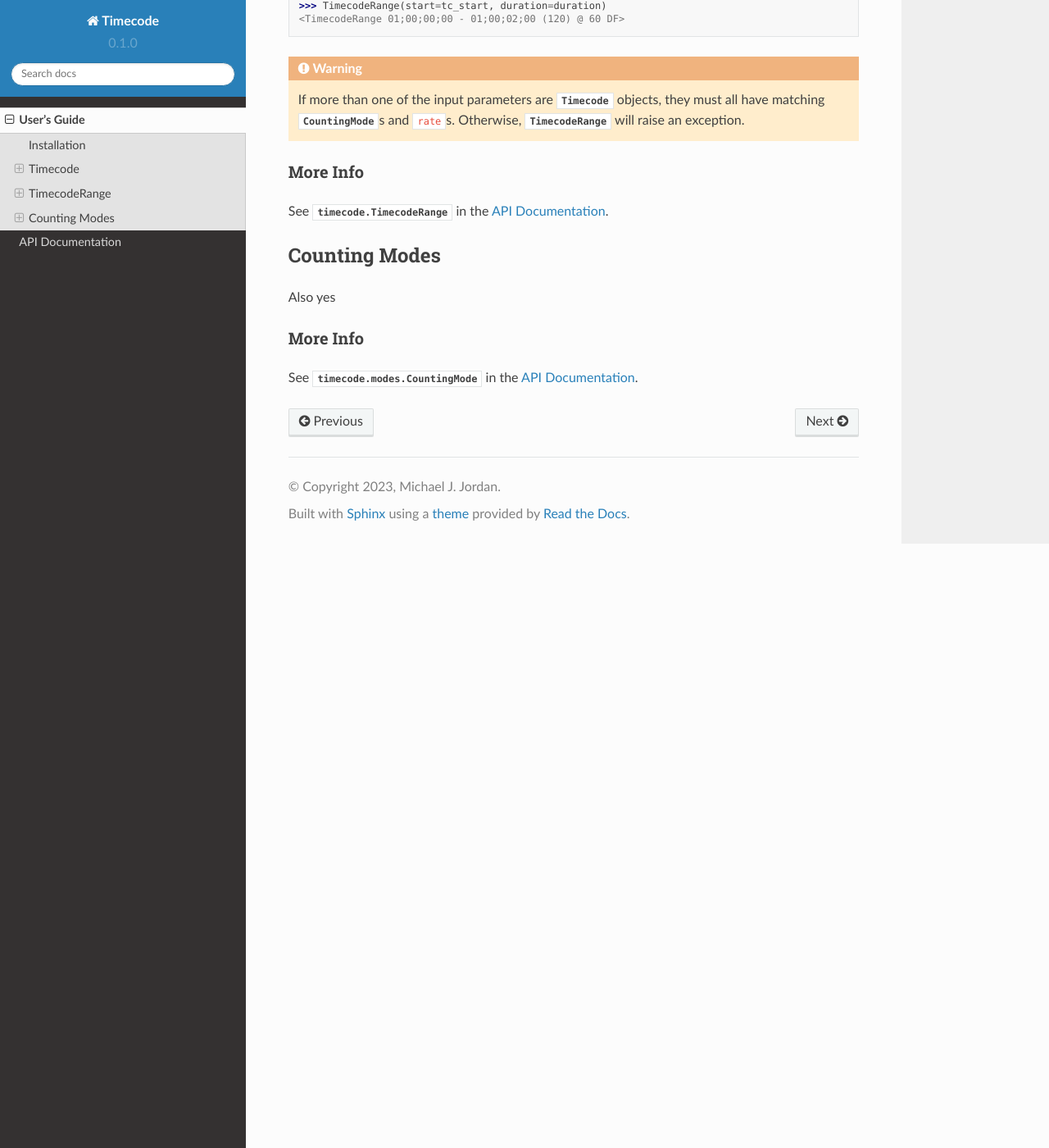
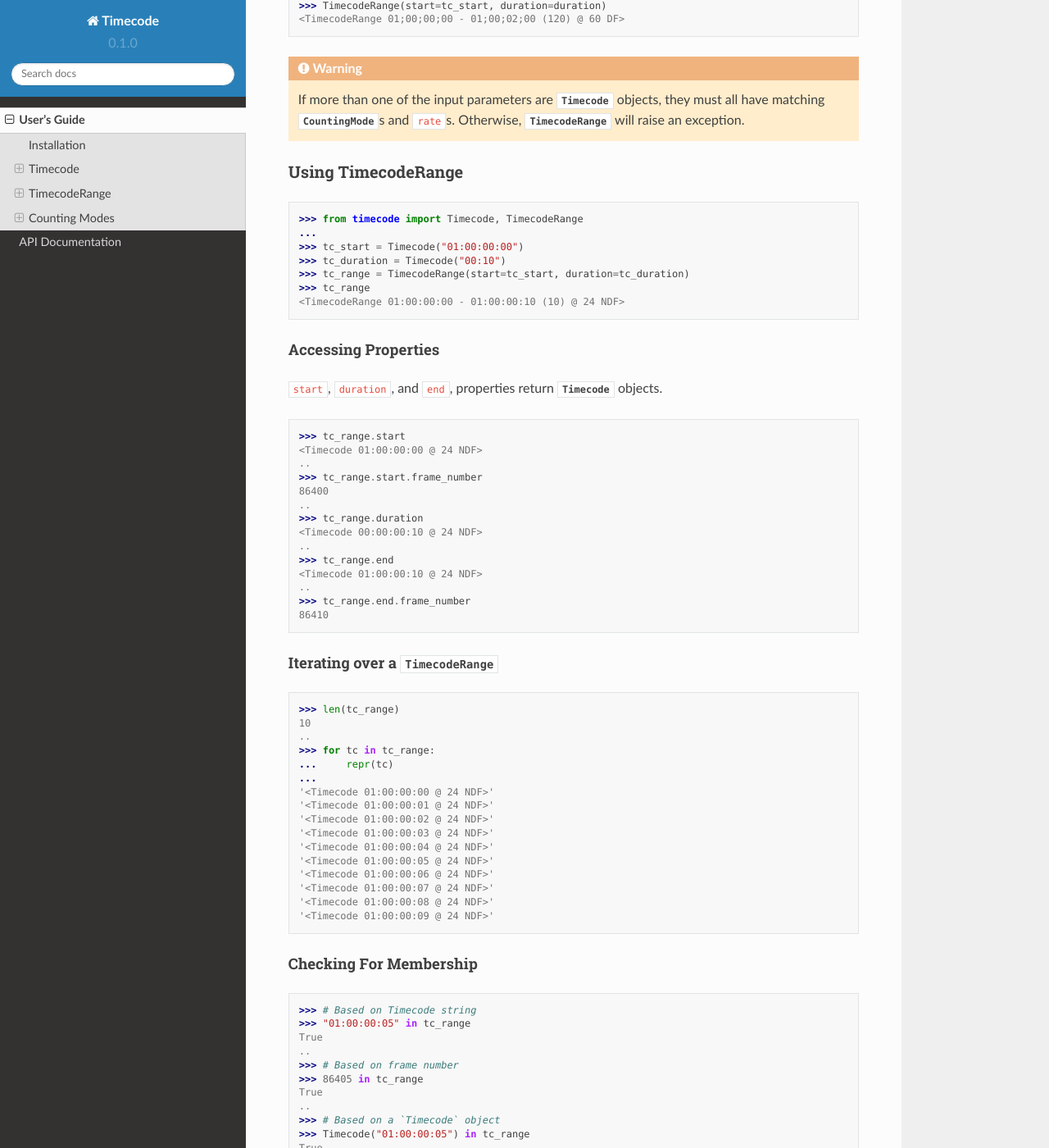
Before and after one commit to mjiggidy/timecode, a Sphinx documentation site: the page built from docs/source/usage.rst, in a window 1280 px wide and 1400 px high, scrolled down 3148 px. Shown: the whole window at 82% size. Built offline with Sphinx 7.4.7 and the Read the Docs theme 2.0.0, drawn with Linux system fonts in a browser that asks for light colours.

Commit message:
Iterating over a `TimecodeRange`

```diff
--- a/docs/source/usage.rst
+++ b/docs/source/usage.rst
@@ -146,6 +146,72 @@ or by the :py:class:`~timecode.Timecode`  defaults if none are provided.  Thus,
    If more than one of the input parameters are :py:class:`~timecode.Timecode` objects, they must all have matching :py:class:`~timecode.modes.CountingMode`\s and ``rate``\s.  Otherwise, :py:class:`~timecode.TimecodeRange`
    will raise an exception.
 
+Using TimecodeRange
+~~~~~~~~~~~~~~~~~~~
+
+>>> from timecode import Timecode, TimecodeRange
+...
+>>> tc_start = Timecode("01:00:00:00")
+>>> tc_duration = Timecode("00:10")
+>>> tc_range = TimecodeRange(start=tc_start, duration=tc_duration)
+>>> tc_range
+<TimecodeRange 01:00:00:00 - 01:00:00:10 (10) @ 24 NDF>
+
+Accessing Properties
+********************
+
+``start``\, ``duration``\, and ``end``\, properties return :py:class:`~timecode.Timecode` objects.
+
+>>> tc_range.start
+<Timecode 01:00:00:00 @ 24 NDF>
+..
+>>> tc_range.start.frame_number
+86400
+..
+>>> tc_range.duration
+<Timecode 00:00:00:10 @ 24 NDF>
+..
+>>> tc_range.end
+<Timecode 01:00:00:10 @ 24 NDF>
+..
+>>> tc_range.end.frame_number
+86410
+
+Iterating over a :py:class:`~timecode.TimecodeRange`
+****************************************************
+
+>>> len(tc_range)
+10
+..
+>>> for tc in tc_range:
+...     repr(tc)
+...
+'<Timecode 01:00:00:00 @ 24 NDF>'
+'<Timecode 01:00:00:01 @ 24 NDF>'
+'<Timecode 01:00:00:02 @ 24 NDF>'
+'<Timecode 01:00:00:03 @ 24 NDF>'
+'<Timecode 01:00:00:04 @ 24 NDF>'
+'<Timecode 01:00:00:05 @ 24 NDF>'
+'<Timecode 01:00:00:06 @ 24 NDF>'
+'<Timecode 01:00:00:07 @ 24 NDF>'
+'<Timecode 01:00:00:08 @ 24 NDF>'
+'<Timecode 01:00:00:09 @ 24 NDF>'
+
+
+Checking For Membership
+***********************
+
+>>> # Based on Timecode string
+>>> "01:00:00:05" in tc_range
+True
+..
+>>> # Based on frame number
+>>> 86405 in tc_range
+True
+..
+>>> # Based on a `Timecode` object
+>>> Timecode("01:00:00:05") in tc_range
+True
 
 More Info
 ~~~~~~~~~
```
